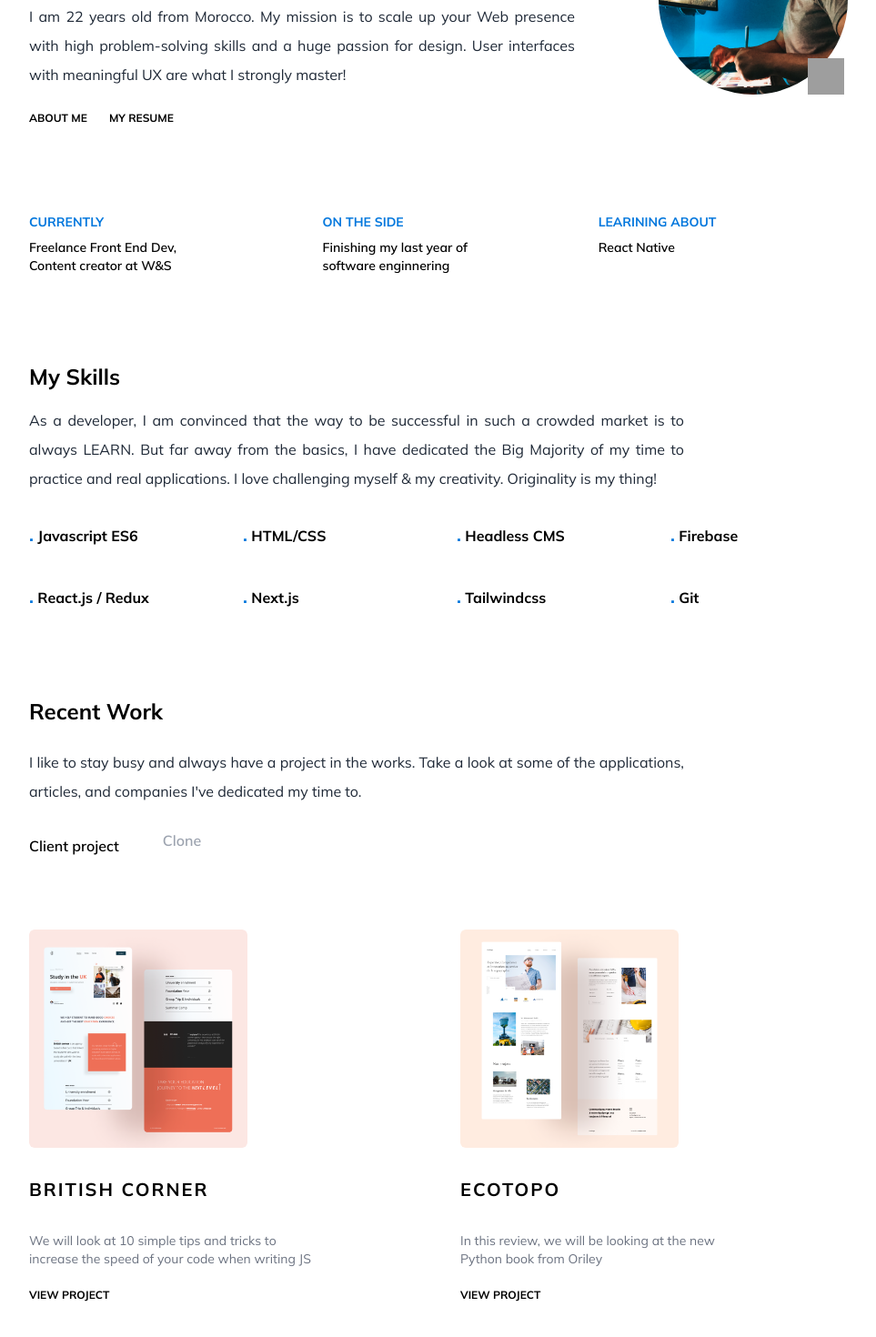
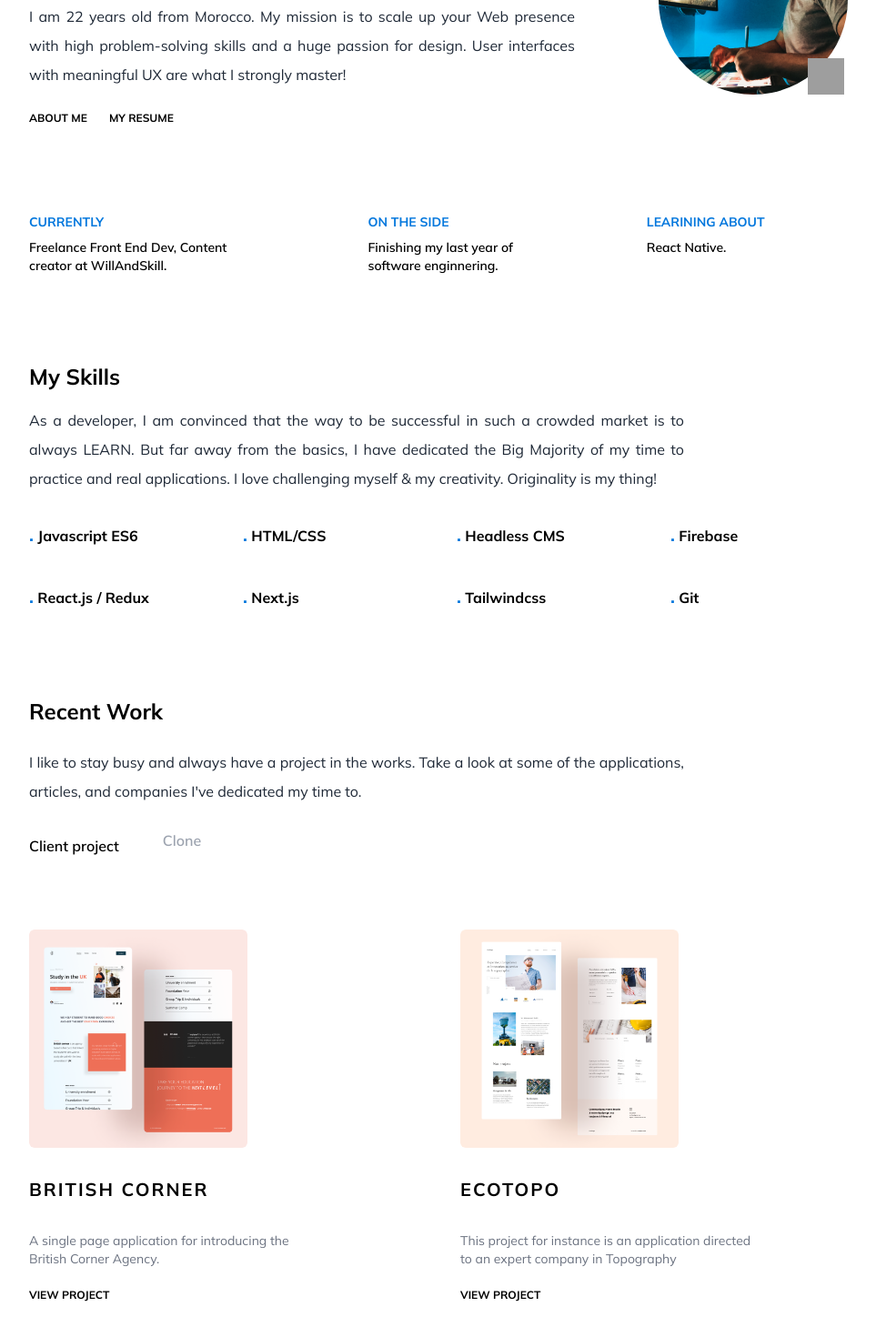
Before and after one commit to omarouhra/omarcode.me, a Next.js app: page / in a window 1280 px wide. Shown: the part 296-1766 px from the top of the page at 91% size, without its empty margins (158-1121 px from the left). Built offline with nearby package versions, Linux system fonts and the light colour scheme; grey boxes are pictures that could not be loaded.

Commit message:
content update

```diff
--- a/pages/aboutMe.js
+++ b/pages/aboutMe.js
@@ -44,7 +44,7 @@ function aboutMe() {
             hating school. I could be wrong but I still have the same feeling! I
             adore creating beautiful things and sense the pride and the passion
             to share them. I'm a fan of minimalism! Next to coding and managing
-            my lovely project, I love music, calligraphy and coffee!
+            my small business, I love music, calligraphy and coffee!
           </p>
         </div>
         <div className='flex flex-col space-y-6 lg:flex-row-reverse lg:justify-between lg:space-y-0 lg:items-center'>
@@ -52,7 +52,7 @@ function aboutMe() {
             <h2 className='title mt-4 lg:mt-12'>The logo</h2>
             <p className='text-sm  mt-4 leading-normal md:leading-loose  md:text-base  text-gray-700 font-normal  '>
               I really enjoy drawing things and creating new ideas that's why I
-              choose to create a logo using Islamic calligraphy if you wondering
+              choose to create a logo using Islamic calligraphy if you're wondering,
               this is my name in Arabic calligraphy and I add code word below it
               to give personality and meaning as you can see in this timelapse.
             </p>
--- a/pages/index.js
+++ b/pages/index.js
@@ -93,18 +93,18 @@ export default function Home({ projects }) {
             <div>
               <p className='statusTitle'>CURRENTLY</p>
               <p className='text-sm  lg:w-2/3 '>
-                Freelance Front End Dev, Content creator at W&S
+                Freelance Front End Dev, Content creator at WillAndSkill.
               </p>
             </div>
             <div>
               <p className='statusTitle'>ON THE SIDE</p>
               <p className='text-sm  lg:w-2/3'>
-                Finishing my last year of software enginnering
+                Finishing my last year of software enginnering.
               </p>
             </div>
             <div>
               <p className='statusTitle'>LEARINING ABOUT</p>
-              <p className='text-sm  '>React Native</p>
+              <p className='text-sm  '>React Native.</p>
             </div>
           </div>
         </section>
--- a/projects/airbnb.md
+++ b/projects/airbnb.md
@@ -1,7 +1,7 @@
 ---
 title: "Airbnb clone"
 category: 2
-description: "We will look at 10 simple tips and tricks to increase the speed of your code when writing JS"
+description: "This project's aim was to build an Airbnb clone."
 paragraph: "This project's aim was to build an Airbnb clone. I have proudly worked on redeveloping the most popular websites and this is definitely one of the greatest!  The solution of connecting hosts and travellers already exists, but it's redoing is a real Bonus!"
 cover: "/images/projects/clone-1.png"
 preview: "/images/preview/airbnb-p.png"
--- a/projects/amazon.md
+++ b/projects/amazon.md
@@ -1,8 +1,8 @@
 ---
 title: "Amazon clone"
 category: 2
-description: "We will look at 10 simple tips and tricks to increase the speed of your code when writing JS"
-paragraph: "Cloning is fantastic! Well.. if the Brilliants made the original, then making exact copies should be a wonderful Big Challenge! You certainly Know Instagram. I developed a perfectly similar application with a powerful feature set. By the way you have to take a look at my 'Real' Instagram account, you'll probably need to update your 'to-follow' list!"
+description: "This project is a clone for Amazon"
+paragraph: "This project is a clone for Amazon, the prime example of an e-commerce website that has all the key features identifying it from the competition. To complete it as a functional application, I still got lots to catch up on! UI design is done, The implementation of features is still LOADING!"
 cover: "/images/projects/clone-3.png"
 preview: "/images/preview/amazon-p.png"
 role: "front end developer"
--- a/projects/britishCorner.md
+++ b/projects/britishCorner.md
@@ -1,7 +1,7 @@
 ---
 title: "British Corner"
 category: 1
-description: "We will look at 10 simple tips and tricks to increase the speed of your code when writing JS"
+description: "A single page application for introducing the British Corner Agency."
 paragraph: "A single page application for introducing the British Corner Agency. Based in Morocco, this agency provides consultation to students interested in UK universities. Right after getting the full scope of the project, the exciting process of creating an intuitive & fresh interface began. You may want to take a look at the cool result below!"
 cover: "/images/projects/project-1.png"
 preview: "/images/preview/preview-1.png"
@@ -12,13 +12,14 @@ live: "https://www.britishcorneragency.com"
 ### What the client thinks
 
 I like the punctuality! I am very happy with what we had done. Omar has a great customer service, he listens and tries to understand. And that what makes the service good.
-**Khawla Adami - CEO**
+**Ms Khawla Adami - Founder**
 
 ### Dev Stack
 
 - Html
 - Css
 - JavaScript
+- Netlify
 
 ### Project's Goal
 
--- a/projects/ecotopo.md
+++ b/projects/ecotopo.md
@@ -1,7 +1,7 @@
 ---
 title: "EcoTopo"
 category: 1
-description: "In this review, we will be looking at the new Python book from Oriley"
+description: "This project for instance is an application directed to an expert company in Topography"
 paragraph: "My clients are amazingly diverse! I am truly fascinated by this fact. This project for instance is an application directed to an expert company in Topography. I had to create an awesome image to its professional work.
 if you tend to minimal interfaces, then i selectively invite you to see this ONE!"
 cover: "/images/projects/project-2.png"
@@ -12,8 +12,8 @@ live: "https://www.ecotopo.ma"
 
 ### What the client thinks
 
-I like the punctuality! I am very happy with what we had done. Omar has a great customer service, he listens and tries to understand. And that what makes the service good.
-**Khawla Adami - CEO**
+Omar did a great job building this website, The clients are using the tracking features and i am so happy with the results
+**Mr Mohammad Rafik- CEO**
 
 ### Dev Stack
 
--- a/projects/google.md
+++ b/projects/google.md
@@ -1,7 +1,7 @@
 ---
 title: "Google clone"
 category: 2
-description: "We will look at 10 simple tips and tricks to increase the speed of your code when writing JS"
+description: "Google was the object of another cloning project!"
 paragraph: "Google was the object of another cloning project! I am crazy about crafting innovative products. That's obvious! All good developers seek creativity.  However, The Best Ones invest in BOTH: creativity & Technical Competence. if you're in the same industry, this will truly brighten your Learning path!"
 cover: "/images/projects/clone-4.png"
 preview: "/images/preview/google-p.png"
--- a/projects/instagram.md
+++ b/projects/instagram.md
@@ -1,8 +1,8 @@
 ---
 title: "instagram clone"
 category: 2
-description: "We will look at 10 simple tips and tricks to increase the speed of your code when writing JS"
-paragraph: "This project's aim was to build an Airbnb clone. I have proudly worked on redeveloping the most popular websites and this is definitely one of the greatest!  The solution of connecting hosts and travellers already exists, but it's redoing is a real Bonus!"
+description: "You certainly Know Instagram. I developed a perfectly similar application"
+paragraph: "Cloning is fantastic! Well.. if the Brilliants made the original, then making exact copies should be a wonderful Big Challenge! You certainly Know Instagram. I developed a perfectly similar application with a powerful feature set. By the way you have to take a look at my 'Real' Instagram account, you'll probably need to update your 'to-follow' list! "
 cover: "/images/projects/clone-2.png"
 preview: "/images/preview/insta-p.png"
 role: "front end developer"
```
